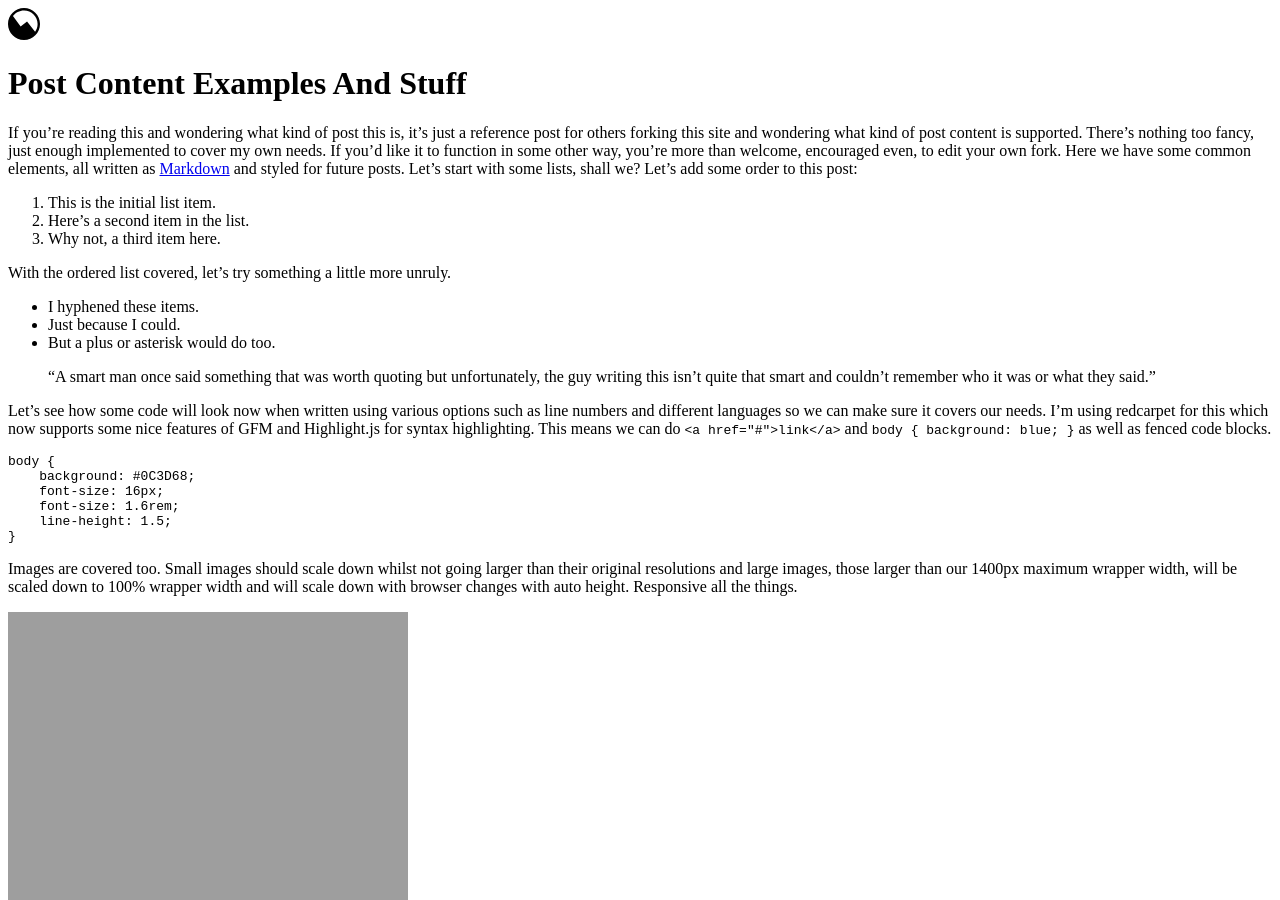
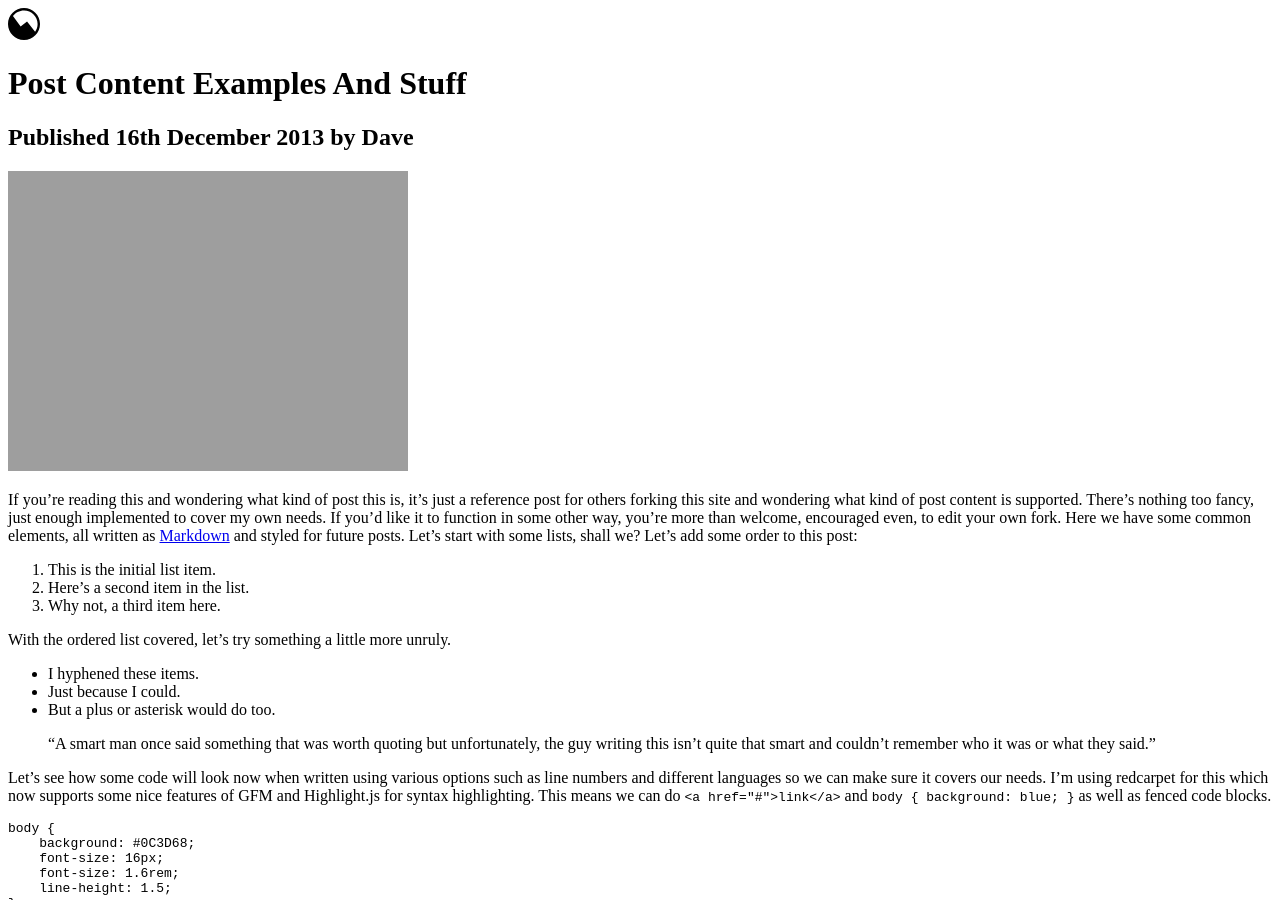
Before and after one commit to Chavezrdz/webviews, a Jekyll site: the page built from _posts/2013-12-16-content-examples.md, in a window 1280 px wide and 900 px high. Built offline with Jekyll 4.4.1, drawn with Linux system fonts in a browser that asks for light colours; Markdown is read by kramdown in place of the engine named in the settings.

Commit message:
Author and Image meta added to sample post.

```diff
--- a/_posts/2013-12-16-content-examples.md
+++ b/_posts/2013-12-16-content-examples.md
@@ -2,6 +2,8 @@
 layout: post
 title: "Post Content Examples And Stuff"
 date: December 16th, 2013
+imagefeature: 01_2014/full_sample.jpg
+author: dave
 ---
 
 If you’re reading this and wondering what kind of post this is, it’s just a reference post for others forking this site and wondering what kind of post content is supported. There’s nothing too fancy, just enough implemented to cover my own needs. If you'd like it to function in some other way, you’re more than welcome, encouraged even, to edit your own fork. Here we have some common elements, all written as [Markdown](http://daringfireball.net/projects/markdown/) and styled for future posts. Let’s start with some lists, shall we? Let’s add some order to this post:
```
